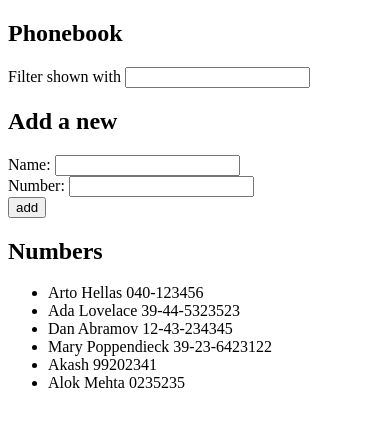
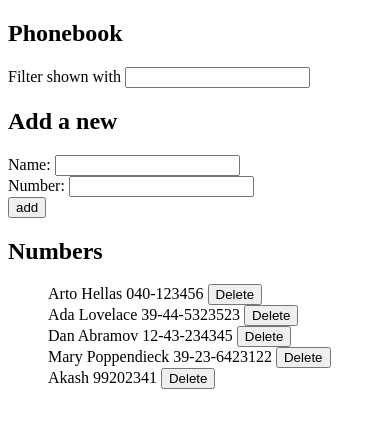
Before and after one commit to mehtaAlok/fullstackopen, a React (Create React App) app in the folder part2/phonebook/: page / in a window 390 px wide. Shown: the top 428 px of the page. Built offline with nearby package versions, Linux system fonts and the light colour scheme; data requests are answered from the project's data file.

Commit message:
Completed phonebook 2.17

```diff
--- a/part2/phonebook/db.json
+++ b/part2/phonebook/db.json
@@ -24,11 +24,6 @@
       "name": "Akash",
       "number": "99202341",
       "id": 5
-    },
-    {
-      "name": "Alok Mehta",
-      "number": "0235235",
-      "id": 6
     }
   ]
 }
--- a/part2/phonebook/src/App.js
+++ b/part2/phonebook/src/App.js
@@ -1,19 +1,28 @@
 import { useState, useEffect } from "react"
-// import axios from "axios"
+import axios from "axios"
 import phonebookService from "./services/notes"
 
-const Person = ({ person, filter }) => {
+const Person = ({ person, filter, clickAction }) => {
   if (filter) {
     return filter.map((x, i) => (
-      <li key={i}>
-        {x.name} {x.number}
-      </li>
+      <div>
+        <>
+          {x.name} {x.number}
+          {""}
+        </>
+        <button id={x.id} onClick={clickAction}>
+          Delete
+        </button>
+      </div>
     ))
   }
   return person.map((x, i) => (
-    <li key={i}>
-      {x.name} {x.number}
-    </li>
+    <div>
+      {x.name} {x.number} {""}
+      <button id={x.id} onClick={clickAction}>
+        Delete
+      </button>
+    </div>
   ))
 }
 
@@ -52,7 +61,7 @@ const App = () => {
   const [newFilter, setFilter] = useState("")
   const [newFilterObj, setFilterObj] = useState(null)
 
-  // const url = "http://localhost:3001/persons"
+  const url = "http://localhost:3001/persons"
   useEffect(() => {
     phonebookService.getAll().then((response) => {
       setPersons(response)
@@ -92,6 +101,19 @@ const App = () => {
     setNumber(e.target.value)
   }
 
+  const clickAction = (e) => {
+    const i = Number(e.target.id)
+    const displayName = persons.filter((item) => item.id === i)
+
+    if (window.confirm(`Delete ${displayName[0].name}?`)) {
+      axios.delete(`${url}/${i}`).then(() => {
+        phonebookService.getAll().then((response) => {
+          setPersons(response)
+        })
+      })
+    }
+  }
+
   const filter = (e) => {
     setFilter(e.target.value)
     if (e.target.value === "") {
@@ -120,7 +142,11 @@ const App = () => {
       />
       <h2>Numbers</h2>
       <ul>
-        <Person person={persons} filter={newFilterObj} />
+        <Person
+          person={persons}
+          filter={newFilterObj}
+          clickAction={clickAction}
+        />
       </ul>
     </div>
   )
```
